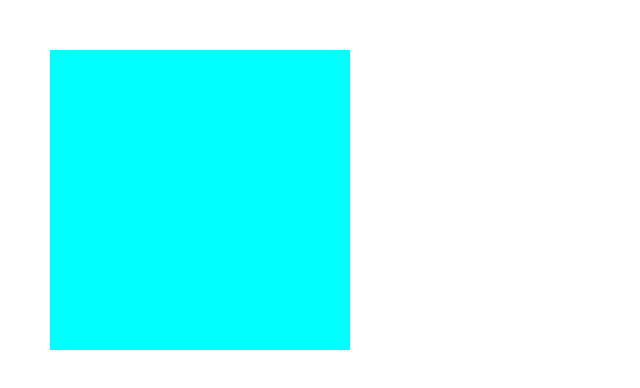
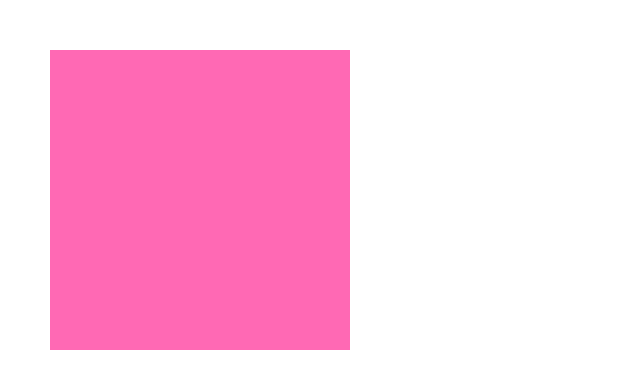
Before and after one commit to kimjisun317/ex, a plain HTML site: page index.html in a window 1280 px wide. Shown: the whole page, without its empty margins (0-640 px from the left). Drawn offline with Linux system fonts and the light colour scheme.

Commit message:
박스 배경색 핫핑크로 변경

```diff
--- a/scss/style.scss
+++ b/scss/style.scss
@@ -2,5 +2,5 @@
 @import "reset";
 
 .box {
-    width:300px; height:300px; background: aqua; margin: 50px;
+    width:300px; height:300px; background: hotpink; margin: 50px;
 }
```
Also changed, not shown: css/style.css, 1 other file.
